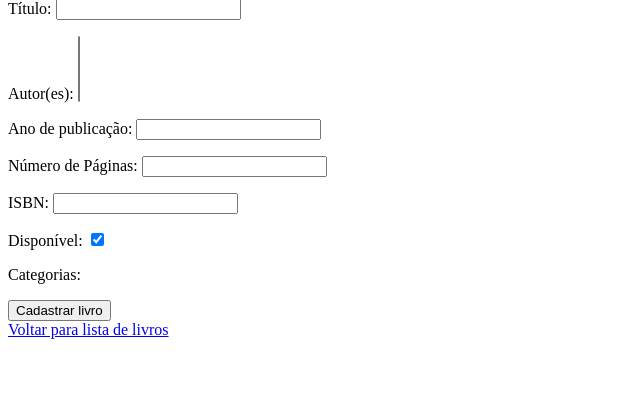
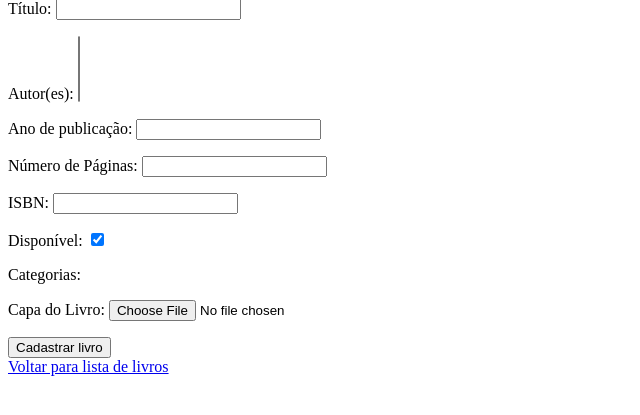
Before and after one commit to Kayky-com-Y/atividade-7-biblioteca, a Django app: page /livro/form/ in a window 1280 px wide. Shown: the part 81-496 px from the top of the page, without its empty margins (0-640 px from the left). Run offline with Django 5.2, Linux system fonts and the light colour scheme; data that the repository does not hold is empty.

Commit message:
Parte 2: upload de capa e validadores de arquivo

```diff
--- a/biblioteca/forms.py
+++ b/biblioteca/forms.py
@@ -31,7 +31,8 @@ class LivroForm(forms.ModelForm):
             'paginas',
             'isbn',
             'disponivel',
-            'category'
+            'category',
+            'capa'
         ]
 
         labels = {
@@ -41,7 +42,8 @@ class LivroForm(forms.ModelForm):
             'paginas': 'Número de Páginas',
             'isbn': 'ISBN',
             'disponivel': 'Disponível',
-            'category': 'Categorias'
+            'category': 'Categorias',
+            'capa': 'Capa do Livro'
         }
 
         widgets = {
--- a/biblioteca/models.py
+++ b/biblioteca/models.py
@@ -1,7 +1,7 @@
 from django.db import models
 from django.contrib import admin
-from django.core.validators import MinLengthValidator, MinValueValidator, MaxValueValidator, RegexValidator
-from .validators import validar_ano_publicacao
+from django.core.validators import MinLengthValidator, MinValueValidator, MaxValueValidator, RegexValidator, FileExtensionValidator
+from .validators import validar_ano_publicacao, validar_tamanho_arquivo
 
 class Livro(models.Model):
     titulo = models.CharField(max_length=200, validators=[MinLengthValidator(3, message='O título deve ter no mínimo 3 caracteres.')])
@@ -13,6 +13,8 @@ class Livro(models.Model):
             MaxValueValidator(5000, message='O limite é de 5000 páginas.')])
     isbn = models.CharField(max_length=13, blank=True, null=True, verbose_name='ISBN', validators=[RegexValidator(r'^\d{13}$', message='O ISBN deve ter exatamente 13 dígitos numéricos.')])
     disponivel = models.BooleanField(default=True)
+
+    capa = models.ImageField(upload_to='capas/', blank=True, null=True, verbose_name='Capa do Livro', validators=[validar_tamanho_arquivo, FileExtensionValidator(allowed_extensions=['jpg', 'jpeg', 'png'])])
 
     def __str__(self):
         return self.titulo
--- a/biblioteca/templates/lista_livros.html
+++ b/biblioteca/templates/lista_livros.html
@@ -12,6 +12,11 @@
     <ul>
         {% for livro in livros %}
             <li>
+                {% if livro.capa %}
+                    <img src="{{ livro.capa.url }}" alt="Capa do Livro" width="100">
+                {% else %}
+                    <span>Sem capa</span>
+                {% endif %}
                 <a href=#><strong>Título:</strong> {{ livro.titulo }}</a><br>
                                 <strong>Autor(es):</strong>
                 {% for autor in livro.autor_many.all %}
--- a/biblioteca/templates/livro_form.html
+++ b/biblioteca/templates/livro_form.html
@@ -9,11 +9,9 @@
 <body>
     <h1>{{ titulo }}</h1>
 
-    <form method="post">
+    <form method="post" enctype="multipart/form-data">
         {% csrf_token %}
-
         {{ form.as_p }}
-
         <button type="submit">{{ botao }}</button>
     </form>
 
--- a/biblioteca/validators.py
+++ b/biblioteca/validators.py
@@ -5,3 +5,8 @@ def validar_ano_publicacao(ano):
     ano_atual = datetime.now().year
     if ano < 1450 or ano > ano_atual:
         raise ValidationError(f'O ano de publicação deve estar entre 1450 e {ano_atual}.')
+
+def validar_tamanho_arquivo(arquivo):
+    limite_bytes = 1 * 1024 * 1024  # 1 MB
+    if arquivo.size > limite_bytes:
+        raise ValidationError('O arquivo não pode ser maior que 1 MB.')
--- a/biblioteca/views.py
+++ b/biblioteca/views.py
@@ -51,15 +51,14 @@ def livro_form(request, livro_id=None):
         livro = None
 
     if request.method == 'POST':
-        form = LivroForm(request.POST, instance=livro)
+        form = LivroForm(request.POST, request.FILES, instance=livro)
 
         if form.is_valid():
             livro = form.save()
-
             autor = livro.autor_many.first()
-
-            return redirect('author_detail', author_id=autor.id)
-
+            if autor:
+                return redirect('author_detail', author_id=autor.id)
+            return redirect('lista_livros')
     else:
         form = LivroForm(instance=livro)
 
--- a/main/settings.py
+++ b/main/settings.py
@@ -9,7 +9,7 @@ https://docs.djangoproject.com/en/6.1/topics/settings/
 For the full list of settings and their values, see
 https://docs.djangoproject.com/en/6.1/ref/settings/
 """
-
+import os
 from pathlib import Path
 
 # Build paths inside the project like this: BASE_DIR / 'subdir'.
@@ -117,6 +117,8 @@ USE_TZ = True
 
 STATIC_URL = 'static/'
 
+MEDIA_URL = '/media/'
+MEDIA_ROOT = os.path.join(BASE_DIR, 'media')
 
 # Email
 # https://docs.djangoproject.com/en/6.1/topics/email/#topic-email-configuration
--- a/main/urls.py
+++ b/main/urls.py
@@ -17,8 +17,14 @@ Including another URLconf
 from django.contrib import admin
 from django.urls import path
 from django.urls import include
+from django.conf import settings
+from django.conf.urls.static import static
 
 urlpatterns = [
     path('admin/', admin.site.urls),
     path('', include('biblioteca.urls')),
 ]
+
+
+if settings.DEBUG:
+    urlpatterns += static(settings.MEDIA_URL, document_root=settings.MEDIA_ROOT)
--- a/requirements.txt
+++ b/requirements.txt
@@ -1,4 +1,5 @@
 asgiref==3.12.1
 Django==5.2.19
+pillow==12.3.0
 sqlparse==0.6.1
 typing_extensions==4.16.0
```
Also changed, not shown: biblioteca/migrations/0009_livro_capa.py (added), readme.md.
